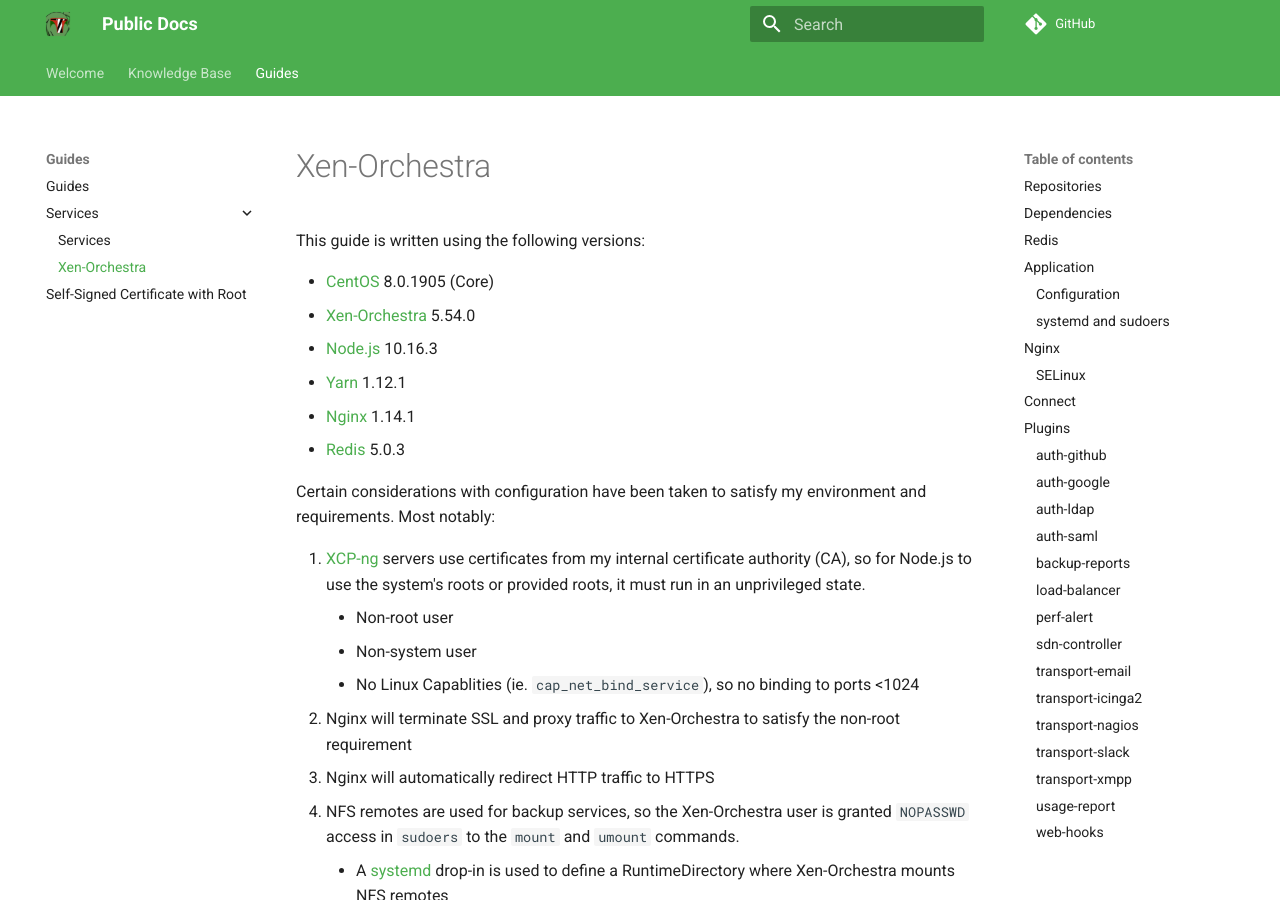
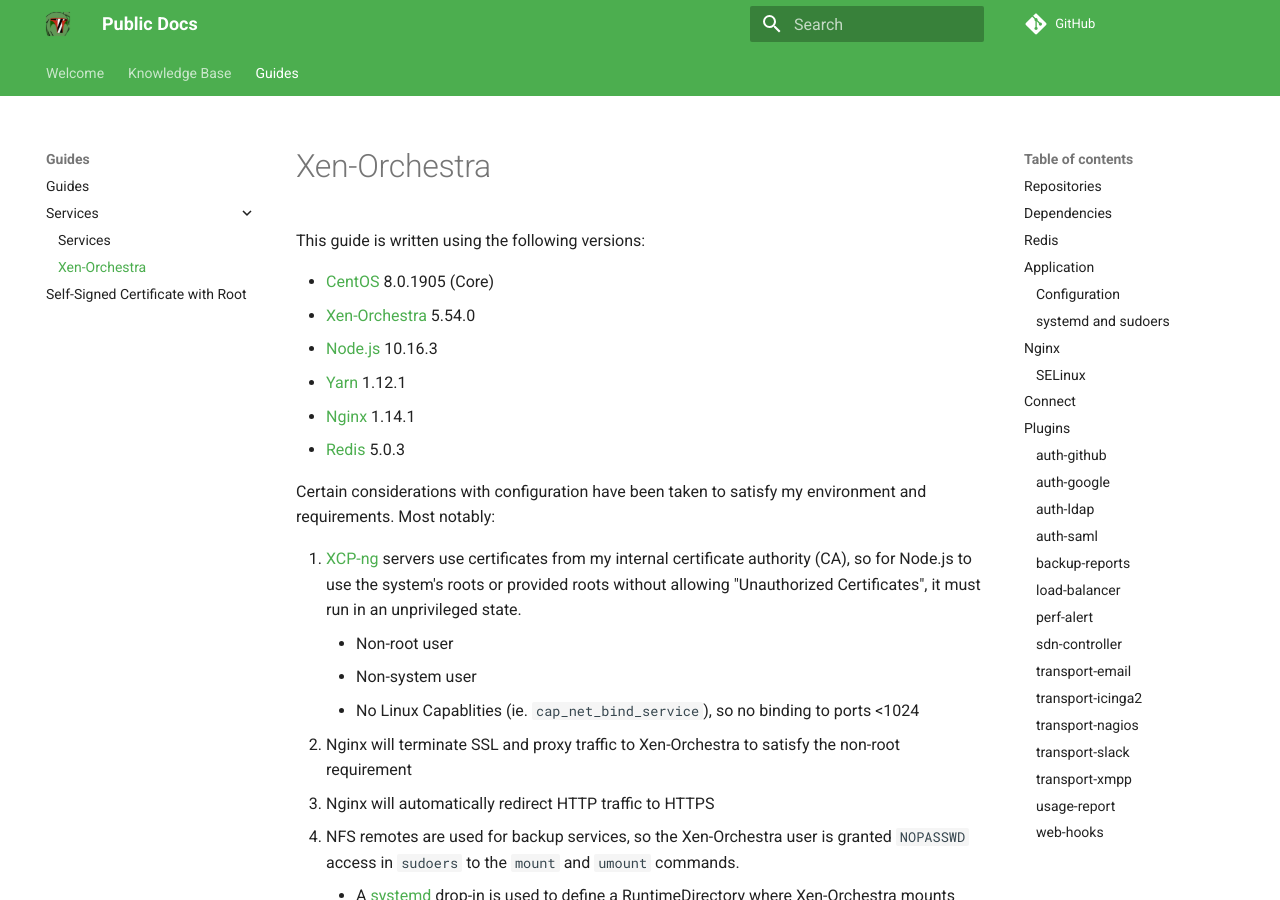
Before and after one commit to wranders/pubdocs, an MkDocs documentation site: the page built from docs/guides/services/xen-orchestra/README.md, in a window 1280 px wide and 900 px high. Built offline with MkDocs 1.6.1 and Material for MkDocs 9.7.7, drawn with Linux system fonts in a browser that asks for light colours; comment, search, counter and statistics services are not loaded.

Commit message:
Edited XO guide

```diff
--- a/docs/guides/services/xen-orchestra/README.md
+++ b/docs/guides/services/xen-orchestra/README.md
@@ -11,7 +11,7 @@
 
 Certain considerations with configuration have been taken to satisfy my environment and requirements. Most notably:
 
-1. [XCP-ng](https://xcp-ng.org/) servers use certificates from my internal certificate authority (CA), so for Node.js to use the system's roots or provided roots, it must run in an unprivileged state.
+1. [XCP-ng](https://xcp-ng.org/) servers use certificates from my internal certificate authority (CA), so for Node.js to use the system's roots or provided roots without allowing "Unauthorized Certificates", it must run in an unprivileged state.
     * Non-root user
     * Non-system user
     * No Linux Capablities (ie. `cap_net_bind_service`), so no binding to ports <1024
```
